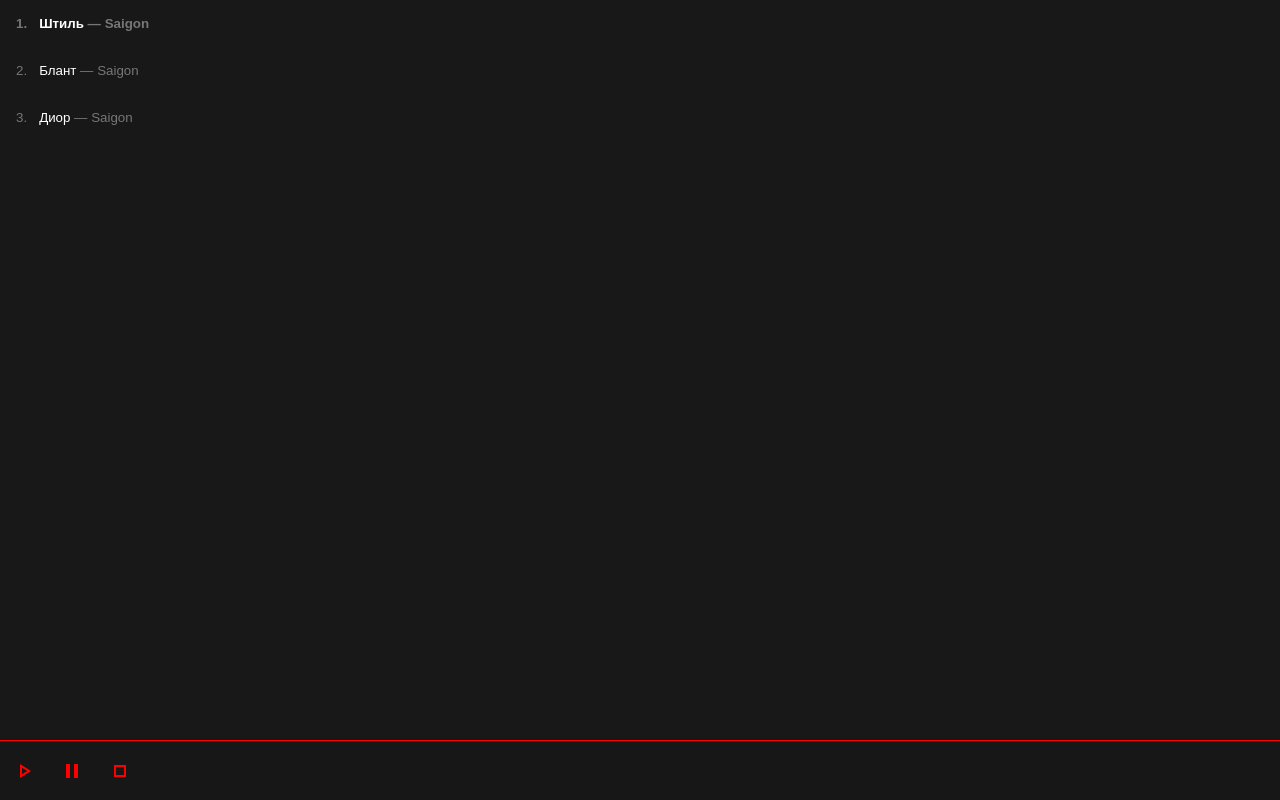
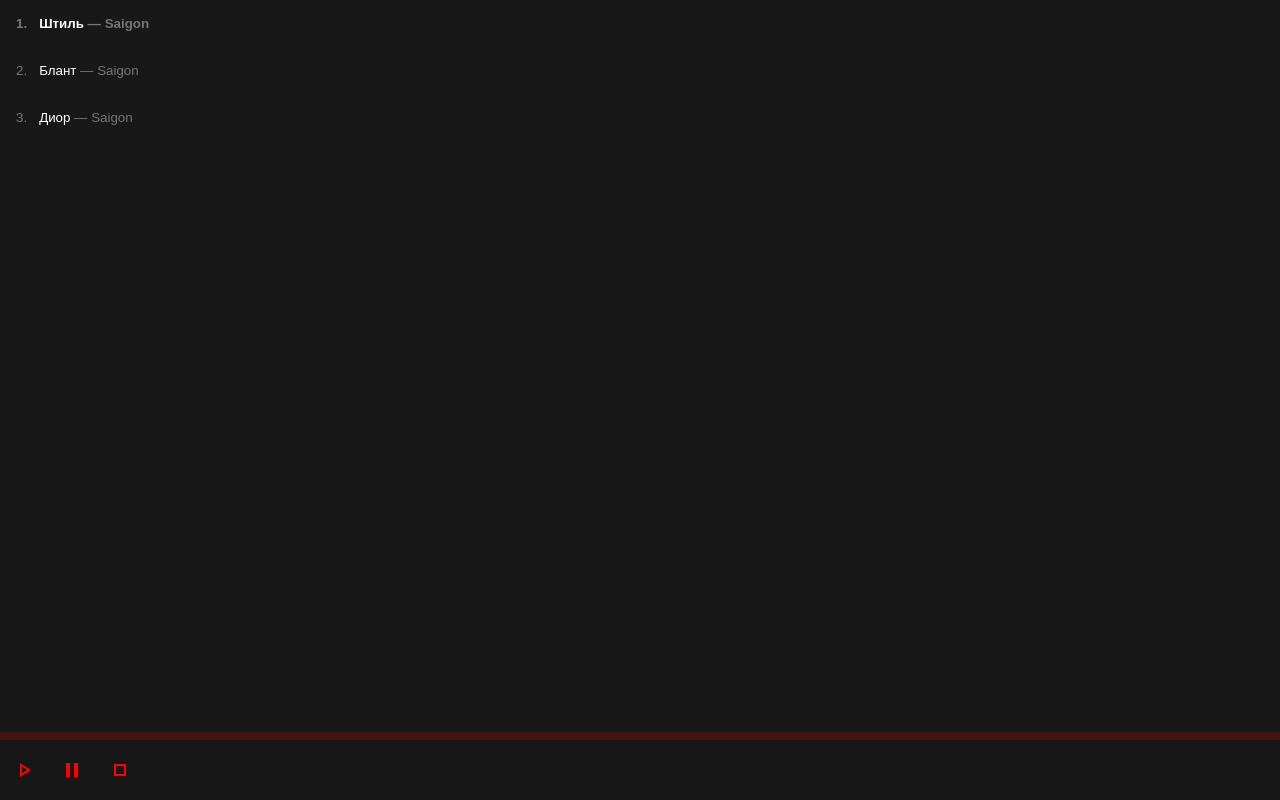
Before and after one commit to MikkyMeow/rmp, a React (Create React App) app: page / in a window 1280 px wide. Built offline with nearby package versions, Linux system fonts and the light colour scheme.

Commit message:
added range

```diff
--- a/src/components/elements/Controls/Controls.tsx
+++ b/src/components/elements/Controls/Controls.tsx
@@ -1,6 +1,7 @@
 import { Box, IconButton, makeStyles, Typography } from '@material-ui/core';
 import { PauseIcon, PlayIcon, StopIcon } from 'assets';
 import { pauseTrack, playTrack, stopTrack } from 'common/utils/player';
+import { useRef } from 'react';
 import { useEffect, useMemo } from 'react';
 import { useSelector } from 'react-redux';
 import { RootState } from 'store';
@@ -8,11 +9,11 @@ import { iconButton } from 'styles/styles';
 
 const useStyles = makeStyles(theme => ({
   root: {
+    position: 'fixed',
     display: 'flex',
-    alignItems: 'center',
-    position: 'fixed',
+    justifyContent: 'center',
+    flexDirection: 'column',
     backgroundColor: '#181818f2',
-    borderTop: '1px solid red',
     bottom: 0,
     width: '100%',
     height: 60,
@@ -21,6 +22,7 @@ const useStyles = makeStyles(theme => ({
     color: 'red',
   },
   trackName: {
+    marginLeft: 16,
     color: 'white',
   },
   iconButton: {
@@ -28,6 +30,19 @@ const useStyles = makeStyles(theme => ({
   },
   iconButtonDisabled: {
     ...iconButton.disabled,
+  },
+  rangeRail: {
+    position: 'absolute',
+    top: -8,
+    height: 8,
+    backgroundColor: '#ff000033',
+    width: '100%',
+  },
+  rangeTrack: {
+    position: 'absolute',
+    height: 8,
+    backgroundColor: 'red',
+    zIndex: 1,
   },
 }));
 
@@ -37,14 +52,32 @@ export const Controls = () => {
   const { path, trackName, author } = useSelector(
     (state: RootState) => state.audio
   );
+  const range = useRef(null);
 
   useEffect(() => {
     audio.src = path;
     playTrack(audio);
   }, [path, audio]);
 
+  audio.volume = 0.3;
+
+  audio.addEventListener('timeupdate', () => {
+    // @ts-ignore
+    range.current.style.width =
+      (audio.currentTime / audio.duration) * 100 + '%';
+  });
+
+  const getPosition = (e: React.MouseEvent) => {
+    audio.currentTime = (e.clientX / window.innerWidth) * audio.duration;
+  };
+
   return (
     <Box className={classes.root}>
+      <Box className={classes.rangeRail} onClick={e => getPosition(e)}>
+        {/* @ts-ignore */}
+        <Box className={classes.rangeTrack} ref={range}></Box>
+      </Box>
+      <Box display='flex' alignItems='center'>
         <IconButton
           className={classes.iconButton}
           classes={{ disabled: classes.iconButtonDisabled }}
@@ -75,5 +108,6 @@ export const Controls = () => {
           </Typography>
         )}
       </Box>
+    </Box>
   );
 };
```
Lines whose indentation alone changed are shown as unchanged.
